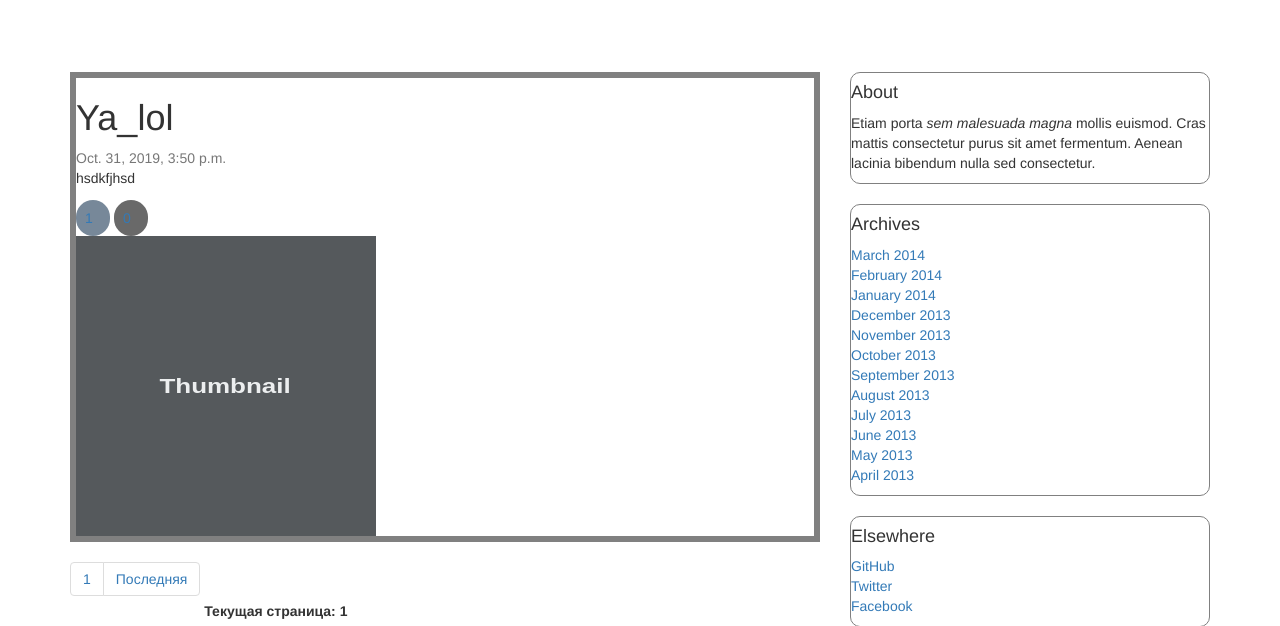
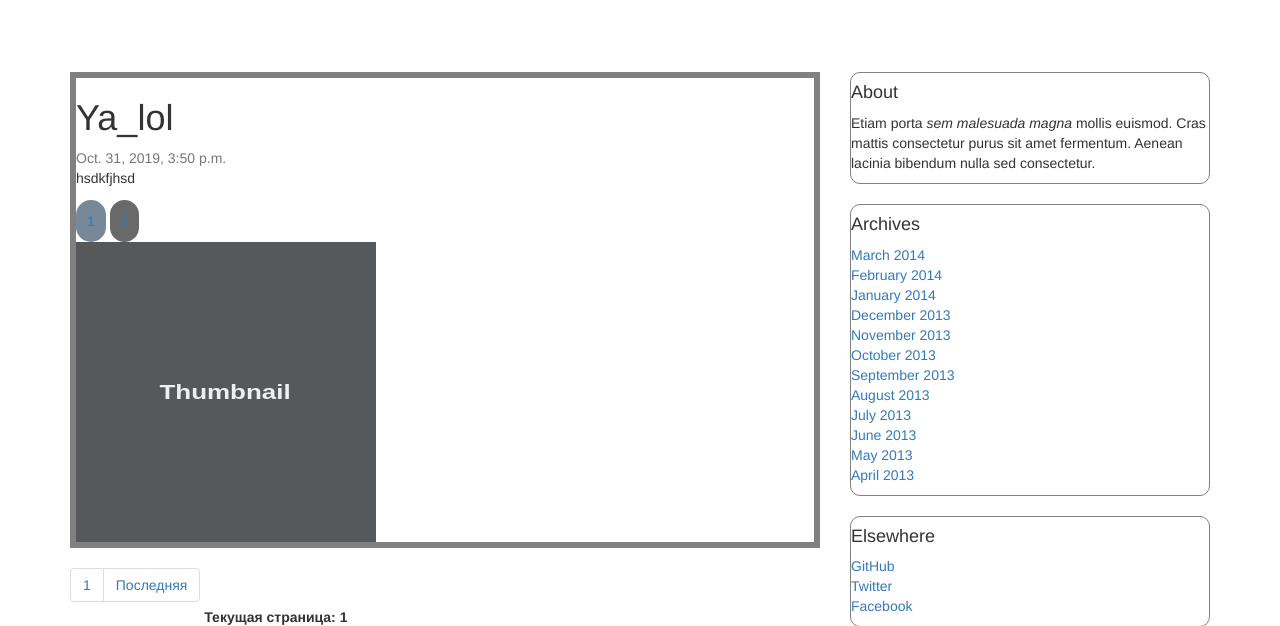
Before and after one commit to EvilBorsch/MyAskSite, a Django app: page /question/2 in a window 1280 px wide. Shown: the part 144-770 px from the top of the page. Run offline with Django 3.2, Linux system fonts and the light colour scheme; data comes from the database, SQL or seed files in the repository; both versions use the stored data as it was after the commit; some libraries are stand-ins or nearby versions.

Commit message:
Добавил дизлайки

```diff
--- a/question/models.py
+++ b/question/models.py
@@ -89,6 +89,7 @@ class Answer(models.Model):
     text = models.TextField(verbose_name='Текст ответа')
     date_published = models.DateTimeField(verbose_name='Дата ответа', default=datetime.now(tz=timezone.utc))
     author = models.ForeignKey(Author, on_delete=models.CASCADE)
+
     objects = AnswerManager()
 
     def __str__(self):
--- a/question/static/question/index/my.css
+++ b/question/static/question/index/my.css
@@ -13,7 +13,7 @@
     vertical-align: middle;
     cursor: pointer;
     background: LightSlateGray;
-    border: 2px solid transparent;
+    border: 6px solid transparent;
     padding: 5px 5px;
     white-space: nowrap;
     font-size: 14px;
@@ -31,7 +31,7 @@
     vertical-align: middle;
     cursor: pointer;
     background: DimGrey;
-    border: 2px solid transparent;
+    border: 6px solid transparent;
     padding: 5px 5px;
     white-space: nowrap;
     font-size: 14px;
--- a/question/static/question/one_question/my.css
+++ b/question/static/question/one_question/my.css
@@ -14,7 +14,7 @@
     vertical-align: middle;
     cursor: pointer;
     background: LightSlateGray;
-    border: 2px solid transparent;
+    border: 6px solid transparent;
     padding: 5px 5px;
     white-space: nowrap;
     font-size: 14px;
@@ -32,7 +32,7 @@
     vertical-align: middle;
     cursor: pointer;
     background: DimGrey;
-    border: 2px solid transparent;
+    border: 6px solid transparent;
     padding: 5px 5px;
     white-space: nowrap;
     font-size: 14px;
@@ -40,11 +40,6 @@
     border-radius: 20px;
 }
 
-.qty1, .qty2 {
-    border: none;
-    width:20px;
-    background: transparent;
-}
 
 .pagination{
     margin-top: 20px;
--- a/question/templates/question/one_question.html
+++ b/question/templates/question/one_question.html
@@ -24,13 +24,14 @@
                 <div class="mb-1 text-muted">{{ main_question.date_published }}</div>
                 <p class="card-text mb-auto">{{ main_question.text }}</p>
                 <div class="fluid-container">
-                    <a class="like"><i class="fa fa-thumbs-o-up"></i>
-                        <input class="qty1" name="qty1" readonly="readonly" type="text"
-                               value="{{ main_question.like.all.count }}"/>
+                    <a class="like" data-qid="{{ main_question.pk }}"
+                       data-vote="inc"> <i class="fa fa-thumbs-o-up"></i>
+                        {{ main_question.like.count }}
+
                     </a>
-                    <a class="dislike"><i class="fa fa-thumbs-o-down"></i>
-                        <input class="qty2" name="qty2" readonly="readonly" type="text"
-                               value="{{ main_question.dislike.all.count }}"/>
+                    <a class="dislike" data-qid="{{ main_question.pk }}"
+                       data-vote="dec"><i class="fa fa-thumbs-o-down"></i>
+                        {{ main_question.dislike.count }}
                     </a>
 
 
--- a/question/views.py
+++ b/question/views.py
@@ -206,7 +206,7 @@ def vote(request):
         user = UserProfile.objects.get(user=request.user)
         quest = Article.objects.get(pk=data['qid'])
         if (data['vote'] == "inc"):
-            quest.like.add(user)  # TODO like set
+            quest.like.add(user)
             data['resp'] = quest.like.count()
         else:
             quest.dislike.add(user)
```
Also changed, not shown: db.sqlite3.
